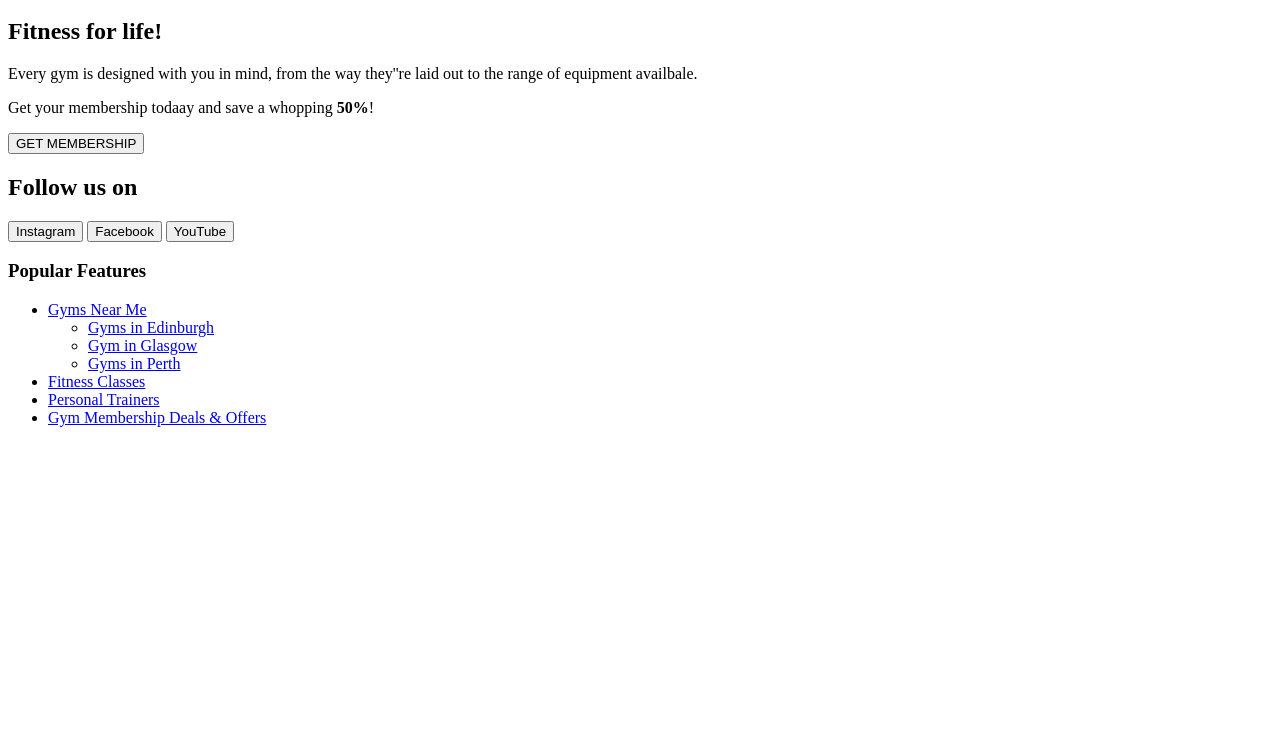
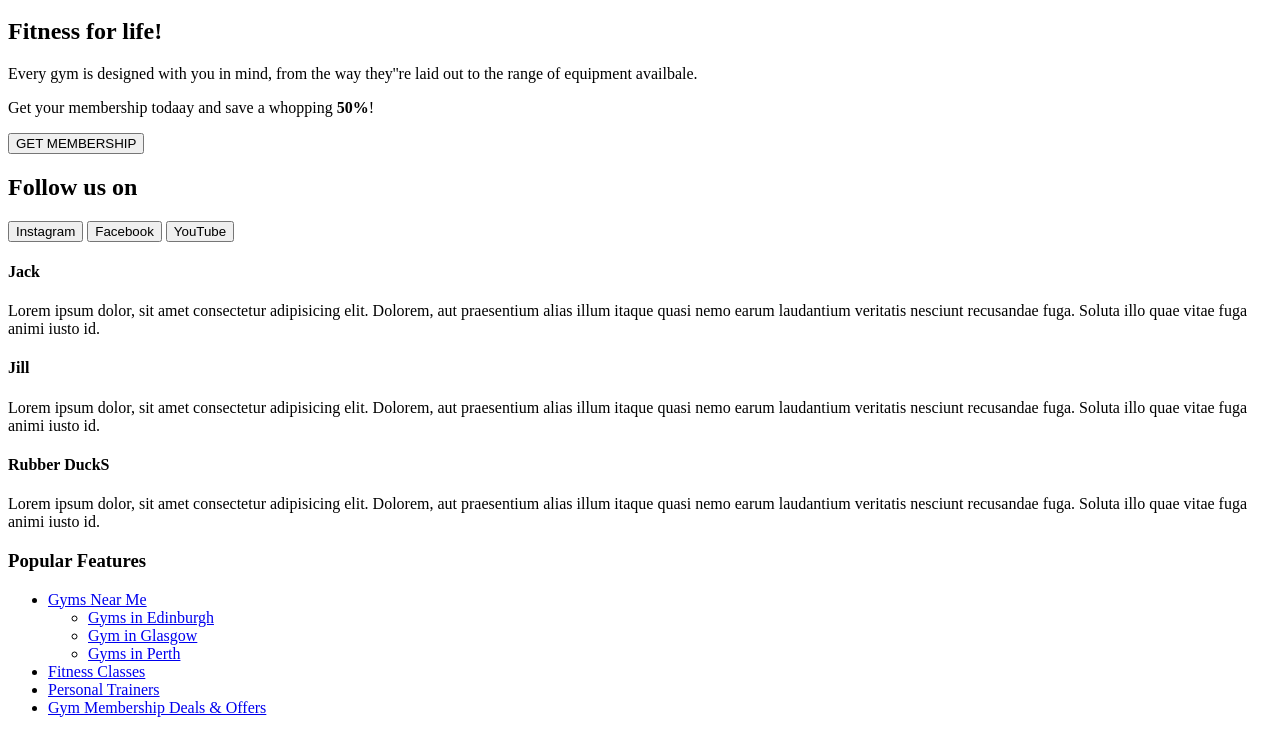
Before and after one commit to duncan0801/boolean-uk-html-gymtastic, a website: page index.html in a window 1280 px wide. Shown: the part 136-869 px from the top of the page. Before the commit the page ends 800 px from the top, so only its background shows below. Drawn offline with Linux system fonts and the light colour scheme.

Commit message:
HTML for testimonial section

```diff
--- a/index.html
+++ b/index.html
@@ -76,7 +76,34 @@ In this page add the about information, and after create a section that has a ro
 
     <!-- TESTIMONIAL SECTION -->
 
-    <div class="section testimonials"></div>
+    <div class="section testimonials">
+      <div class="testimonial 1">
+        <h4 class="name 1">Jack</h4>
+        <p class="review">
+          Lorem ipsum dolor, sit amet consectetur adipisicing elit. Dolorem, aut
+          praesentium alias illum itaque quasi nemo earum laudantium veritatis
+          nesciunt recusandae fuga. Soluta illo quae vitae fuga animi iusto id.
+        </p>
+      </div>
+
+      <div class="testimonial 2">
+        <h4 class="name 2">Jill</h4>
+        <p class="review">
+          Lorem ipsum dolor, sit amet consectetur adipisicing elit. Dolorem, aut
+          praesentium alias illum itaque quasi nemo earum laudantium veritatis
+          nesciunt recusandae fuga. Soluta illo quae vitae fuga animi iusto id.
+        </p>
+      </div>
+
+      <div class="testimonial 3">
+        <h4 class="name 3">Rubber DuckS</h4>
+        <p class="review">
+          Lorem ipsum dolor, sit amet consectetur adipisicing elit. Dolorem, aut
+          praesentium alias illum itaque quasi nemo earum laudantium veritatis
+          nesciunt recusandae fuga. Soluta illo quae vitae fuga animi iusto id.
+        </p>
+      </div>
+    </div>
 
     <!-- POPULAR FEATURES SECTION -->
 
```
